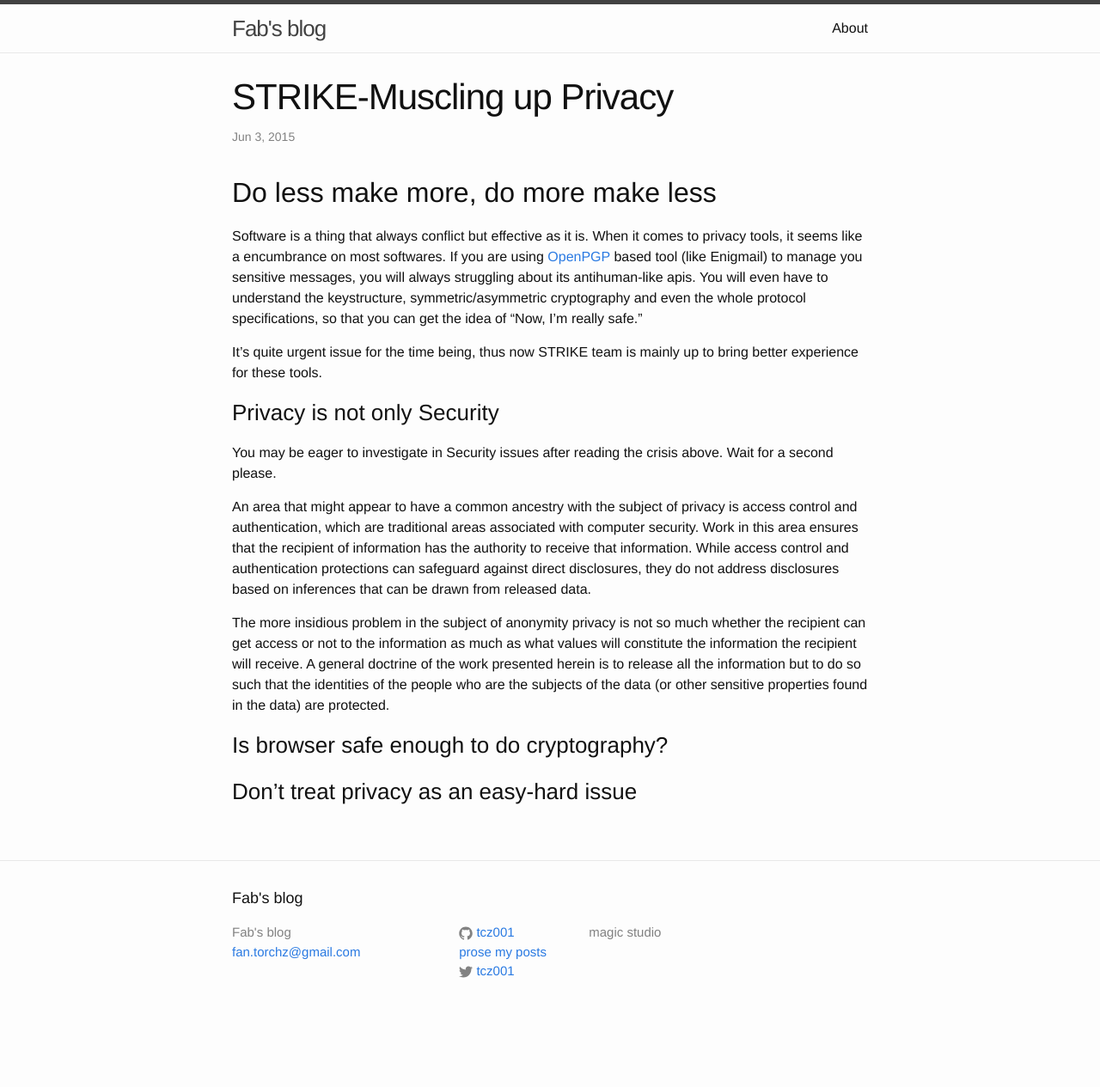
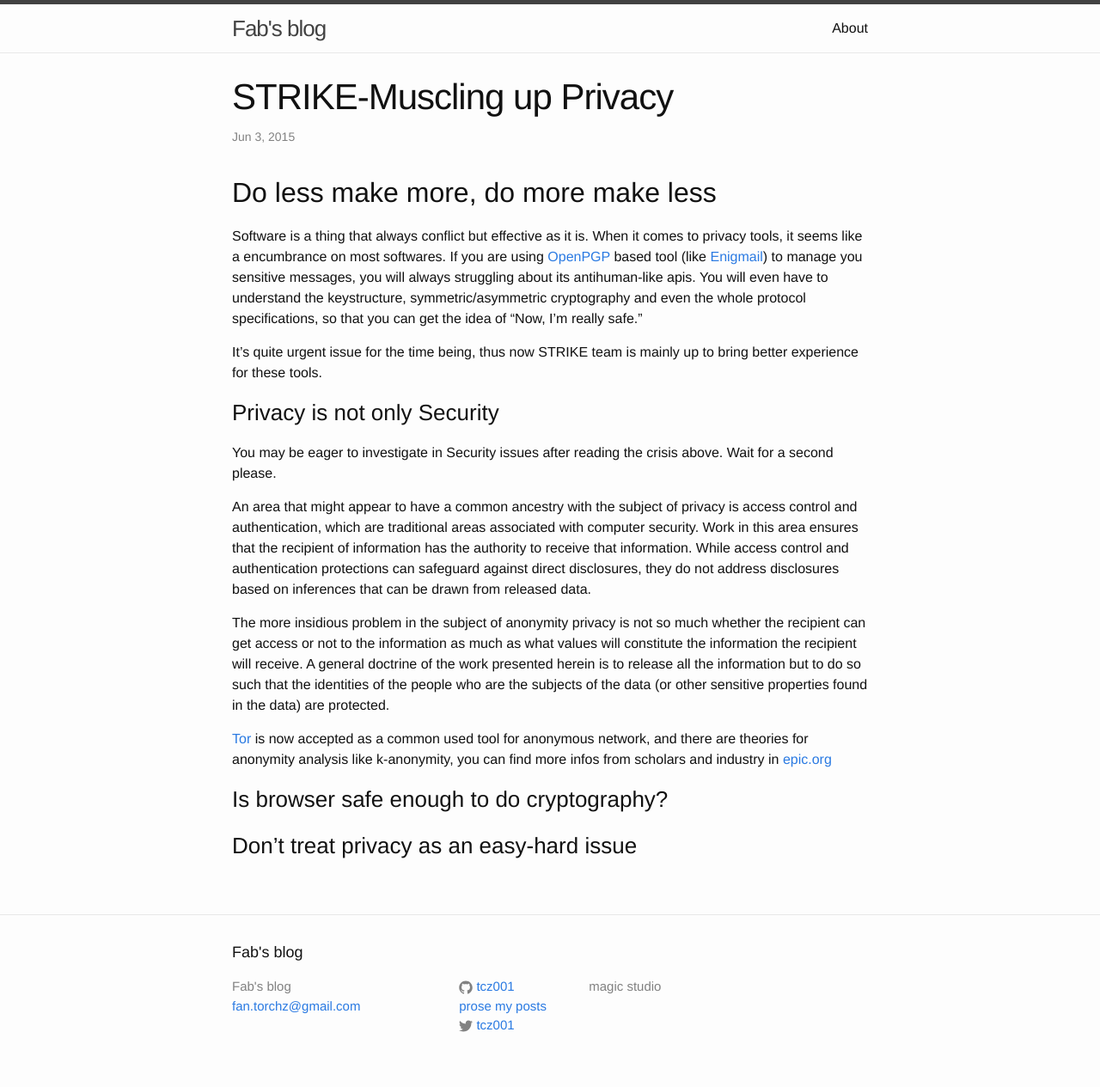
Before and after one commit to tcz001/tcz001.github.io, a Jekyll site: the page built from _posts/2015-06-03-muscling-up-privacy.md, in a window 1280 px wide. Shown: the whole page at 86% size. Built offline with Jekyll 4.4.1, drawn with Linux system fonts in a browser that asks for light colours; before the commit the page ends 1202 px from its top, so only the background shows below that; part of the change alters nothing that is shown.

Commit message:
Updated 2015-06-03-muscling-up-privacy.md

```diff
--- a/_posts/2015-06-03-muscling-up-privacy.md
+++ b/_posts/2015-06-03-muscling-up-privacy.md
@@ -7,7 +7,7 @@ layout: post
 
 ## Do less make more, do more make less
 
-Software is a thing that always conflict but effective as it is. When it comes to privacy tools, it seems like a encumbrance on most softwares. If you are using [OpenPGP](http://www.openpgp.org/) based tool (like Enigmail) to manage you sensitive messages, you will always struggling about its antihuman-like apis. You will even have to understand the keystructure, symmetric/asymmetric cryptography and even the whole protocol specifications, so that you can get the idea of "Now, I'm really safe."
+Software is a thing that always conflict but effective as it is. When it comes to privacy tools, it seems like a encumbrance on most softwares. If you are using [OpenPGP](http://www.openpgp.org/) based tool (like [Enigmail](https://www.enigmail.net)) to manage you sensitive messages, you will always struggling about its antihuman-like apis. You will even have to understand the keystructure, symmetric/asymmetric cryptography and even the whole protocol specifications, so that you can get the idea of "Now, I'm really safe."
 
 It's quite urgent issue for the time being, thus now STRIKE team is mainly up to bring better experience for these tools.
 
@@ -22,6 +22,8 @@ not address disclosures based on inferences that can be drawn from released data
 
 The more insidious problem in the subject of anonymity privacy is not so much whether the recipient can get access or not to the information as much as what values will constitute the information the recipient will receive. A general doctrine of the work presented herein is to release all the information but to do so such that the identities of the people who are the subjects of the data (or other sensitive properties found in the data) are protected.
 
+[Tor](https://www.torproject.org/) is now accepted as a common used tool for anonymous network, and there are theories for anonymity analysis like k-anonymity, you can find more infos from scholars and industry in [epic.org](https://epic.org/privacy/)
+
 ### Is browser safe enough to do cryptography?
 
 ### Don't treat privacy as an easy-hard issue
```
